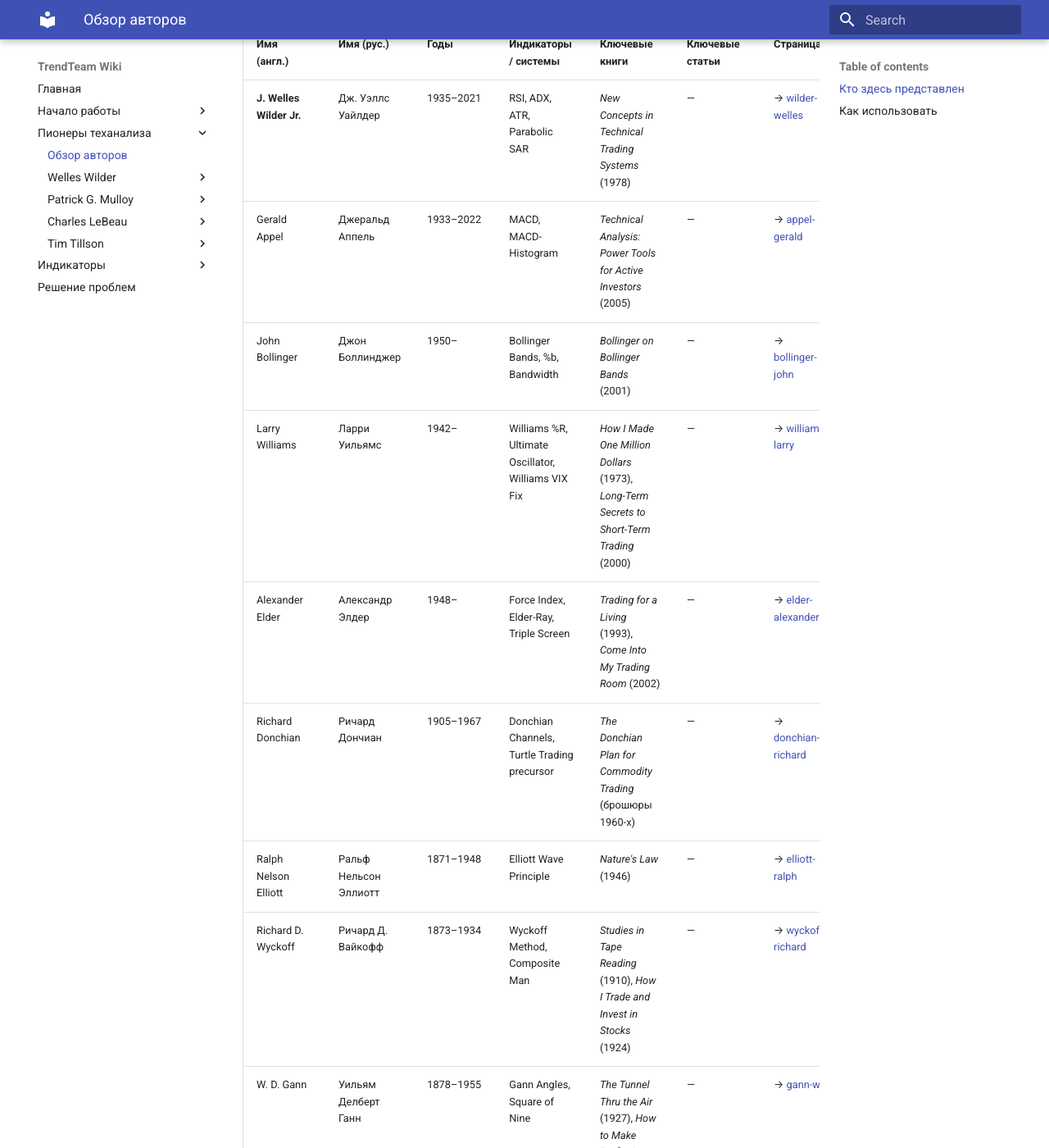
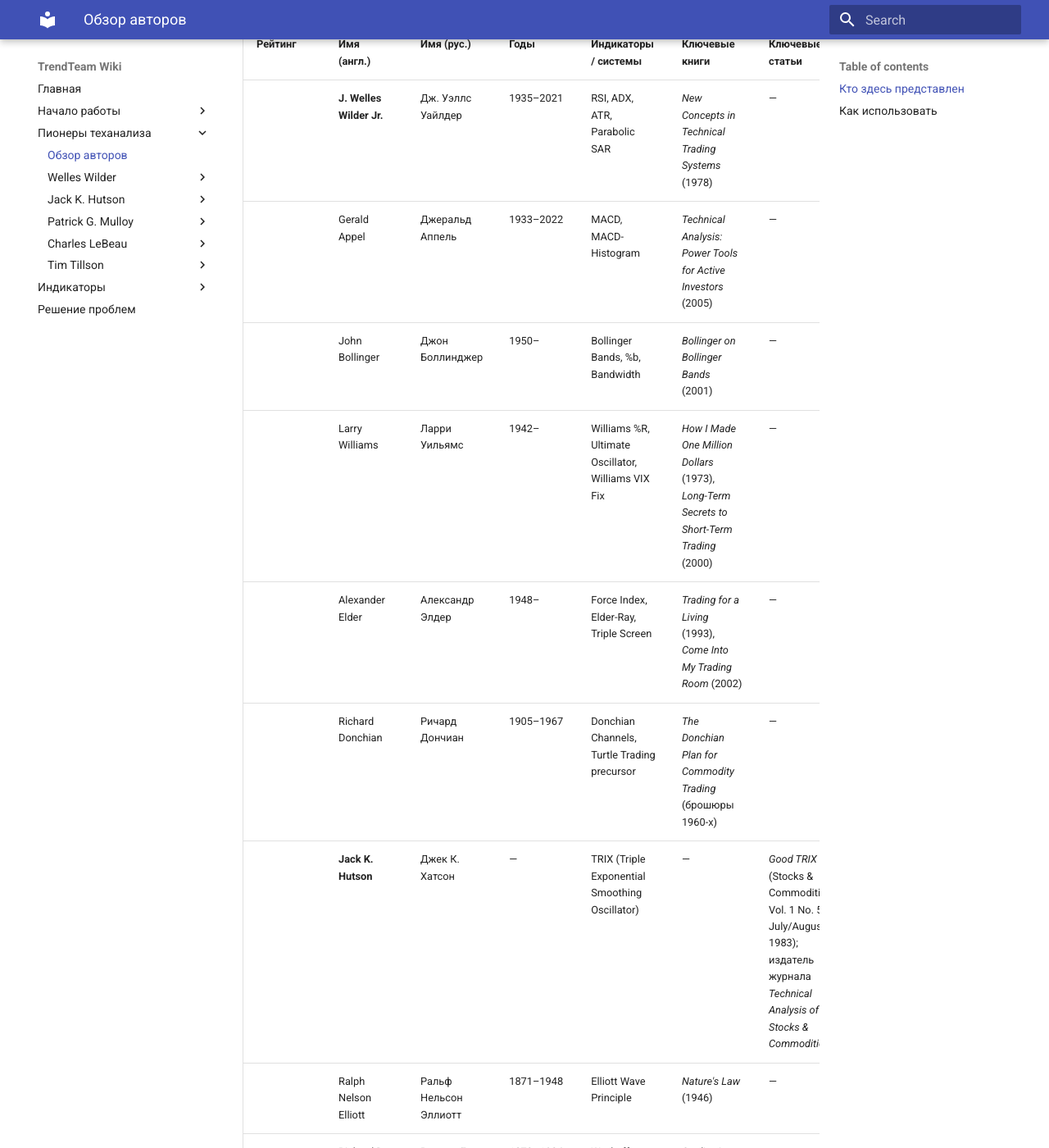
Before and after one commit to TradingLaboratory/wiki, an MkDocs documentation site: the page built from docs/ta-pioneers/key-figures.md, in a window 1280 px wide and 1400 px high, scrolled down 316 px. Shown: the whole window at 82% size. Built offline with MkDocs 1.6.1 and Material for MkDocs 9.7.7, drawn with Linux system fonts in a browser that asks for light colours; some of the changed text lies outside the part shown.

Commit message:
Trix-TALib.md, Trima-TALib.md, hutson-jack.md

```diff
--- a/docs/ta-pioneers/key-figures.md
+++ b/docs/ta-pioneers/key-figures.md
@@ -4,21 +4,22 @@
 
 ## Кто здесь представлен
 
-| Имя (англ.)              | Имя (рус.)            | Годы      | Индикаторы / системы                               | Ключевые книги                                                                             | Ключевые статьи                                                                     | Страница                                  |
-| ------------------------ | --------------------- | --------- | -------------------------------------------------- | ------------------------------------------------------------------------------------------ | ----------------------------------------------------------------------------------- | ----------------------------------------- |
-| **J. Welles Wilder Jr.** | Дж. Уэллс Уайлдер     | 1935–2021 | RSI, ADX, ATR, Parabolic SAR                       | *New Concepts in Technical Trading Systems* (1978)                                         | —                                                                                   | → [wilder-welles](wilder-welles.md)       |
-| Gerald Appel             | Джеральд Аппель       | 1933–2022 | MACD, MACD-Histogram                               | *Technical Analysis: Power Tools for Active Investors* (2005)                              | —                                                                                   | → [appel-gerald](appel-gerald.md)         |
-| John Bollinger           | Джон Боллинджер       | 1950–     | Bollinger Bands, %b, Bandwidth                     | *Bollinger on Bollinger Bands* (2001)                                                      | —                                                                                   | → [bollinger-john](bollinger-john.md)     |
-| Larry Williams           | Ларри Уильямс         | 1942–     | Williams %R, Ultimate Oscillator, Williams VIX Fix | *How I Made One Million Dollars* (1973), *Long-Term Secrets to Short-Term Trading* (2000)  | —                                                                                   | → [williams-larry](williams-larry.md)     |
-| Alexander Elder          | Александр Элдер       | 1948–     | Force Index, Elder-Ray, Triple Screen              | *Trading for a Living* (1993), *Come Into My Trading Room* (2002)                          | —                                                                                   | → [elder-alexander](elder-alexander.md)   |
-| Richard Donchian         | Ричард Дончиан        | 1905–1967 | Donchian Channels, Turtle Trading precursor        | *The Donchian Plan for Commodity Trading* (брошюры 1960-х)                                 | —                                                                                   | → [donchian-richard](donchian-richard.md) |
-| Ralph Nelson Elliott     | Ральф Нельсон Эллиотт | 1871–1948 | Elliott Wave Principle                             | *Nature's Law* (1946)                                                                      | —                                                                                   | → [elliott-ralph](elliott-ralph.md)       |
-| Richard D. Wyckoff       | Ричард Д. Вайкофф     | 1873–1934 | Wyckoff Method, Composite Man                      | *Studies in Tape Reading* (1910), *How I Trade and Invest in Stocks* (1924)                | —                                                                                   | → [wyckoff-richard](wyckoff-richard.md)   |
-| W. D. Gann               | Уильям Делберт Ганн   | 1878–1955 | Gann Angles, Square of Nine                        | *The Tunnel Thru the Air* (1927), *How to Make Profits in Commodities* (1942)              | —                                                                                   | → [gann-w-d](gann-w-d.md)                 |
-| **Patrick G. Mulloy**    | Патрик Г. Маллой      | —         | DEMA, TEMA                                         | —                                                                                          | *Smoothing Data with Faster Moving Averages*, *Smoothing Data with Less Lag* (1994) | → [mulloy-patrick](mulloy-patrick.md)     |
-| **Charles LeBeau**       | Чарльз Лебо           | 1940–2023 | Chandelier Exit, методологии выхода, бэктестинг    | *Technical Traders Guide to Computer Analysis of the Futures Markets* (с Д. Лукасом, 1992) | —                                                                                   | → [lebeau-charles](lebeau-charles.md)     |
-| **Tim Tillson**          | Тим Тилсон            | —         | T3 Moving Average, Generalized DEMA                | —                                                                                          | *Smoothing Techniques for More Accurate Signals*, *Stocks & Commodities* (1998)     | → [tillson-tim](tillson-tim.md)           |
-| Jack Schwager            | Джек Швагер           | 1948–     | —                                                  | *Market Wizards* (1989), *The New Market Wizards* (1992), *Stock Market Wizards* (2001)    | —                                                                                   | → [schwager-jack](schwager-jack.md)       |
+| Рейтинг | Имя (англ.)              | Имя (рус.)            | Годы      | Индикаторы / системы                               | Ключевые книги                                                                             | Ключевые статьи                                                                                                                   | Страница                                  |
+| ------- | ------------------------ | --------------------- | --------- | -------------------------------------------------- | ------------------------------------------------------------------------------------------ | --------------------------------------------------------------------------------------------------------------------------------- | ----------------------------------------- |
+|         | **J. Welles Wilder Jr.** | Дж. Уэллс Уайлдер     | 1935–2021 | RSI, ADX, ATR, Parabolic SAR                       | *New Concepts in Technical Trading Systems* (1978)                                         | —                                                                                                                                 | → [wilder-welles](wilder-welles.md)       |
+|         | Gerald Appel             | Джеральд Аппель       | 1933–2022 | MACD, MACD-Histogram                               | *Technical Analysis: Power Tools for Active Investors* (2005)                              | —                                                                                                                                 | → [appel-gerald](appel-gerald.md)         |
+|         | John Bollinger           | Джон Боллинджер       | 1950–     | Bollinger Bands, %b, Bandwidth                     | *Bollinger on Bollinger Bands* (2001)                                                      | —                                                                                                                                 | → [bollinger-john](bollinger-john.md)     |
+|         | Larry Williams           | Ларри Уильямс         | 1942–     | Williams %R, Ultimate Oscillator, Williams VIX Fix | *How I Made One Million Dollars* (1973), *Long-Term Secrets to Short-Term Trading* (2000)  | —                                                                                                                                 | → [williams-larry](williams-larry.md)     |
+|         | Alexander Elder          | Александр Элдер       | 1948–     | Force Index, Elder-Ray, Triple Screen              | *Trading for a Living* (1993), *Come Into My Trading Room* (2002)                          | —                                                                                                                                 | → [elder-alexander](elder-alexander.md)   |
+|         | Richard Donchian         | Ричард Дончиан        | 1905–1967 | Donchian Channels, Turtle Trading precursor        | *The Donchian Plan for Commodity Trading* (брошюры 1960-х)                                 | —                                                                                                                                 | → [donchian-richard](donchian-richard.md) |
+|         | **Jack K. Hutson**       | Джек К. Хатсон        | —         | TRIX (Triple Exponential Smoothing Oscillator)     | —                                                                                          | *Good TRIX* (Stocks & Commodities, Vol. 1 No. 5, July/August 1983); издатель журнала *Technical Analysis of Stocks & Commodities* | → [hutson-jack](hutson-jack.md)           |
+|         | Ralph Nelson Elliott     | Ральф Нельсон Эллиотт | 1871–1948 | Elliott Wave Principle                             | *Nature's Law* (1946)                                                                      | —                                                                                                                                 | → [elliott-ralph](elliott-ralph.md)       |
+|         | Richard D. Wyckoff       | Ричард Д. Вайкофф     | 1873–1934 | Wyckoff Method, Composite Man                      | *Studies in Tape Reading* (1910), *How I Trade and Invest in Stocks* (1924)                | —                                                                                                                                 | → [wyckoff-richard](wyckoff-richard.md)   |
+|         | W. D. Gann               | Уильям Делберт Ганн   | 1878–1955 | Gann Angles, Square of Nine                        | *The Tunnel Thru the Air* (1927), *How to Make Profits in Commodities* (1942)              | —                                                                                                                                 | → [gann-w-d](gann-w-d.md)                 |
+|         | **Patrick G. Mulloy**    | Патрик Г. Маллой      | —         | DEMA, TEMA                                         | —                                                                                          | *Smoothing Data with Faster Moving Averages*, *Smoothing Data with Less Lag* (1994)                                               | → [mulloy-patrick](mulloy-patrick.md)     |
+|         | **Charles LeBeau**       | Чарльз Лебо           | 1940–2023 | Chandelier Exit, методологии выхода, бэктестинг    | *Technical Traders Guide to Computer Analysis of the Futures Markets* (с Д. Лукасом, 1992) | —                                                                                                                                 | → [lebeau-charles](lebeau-charles.md)     |
+|         | **Tim Tillson**          | Тим Тилсон            | —         | T3 Moving Average, Generalized DEMA                | —                                                                                          | *Smoothing Techniques for More Accurate Signals*, *Stocks & Commodities* (1998)                                                   | → [tillson-tim](tillson-tim.md)           |
+|         | Jack Schwager            | Джек Швагер           | 1948–     | —                                                  | *Market Wizards* (1989), *The New Market Wizards* (1992), *Stock Market Wizards* (2001)    | —                                                                                                                                 | → [schwager-jack](schwager-jack.md)       |
 
 > 💡 **Примечания к таблице:**
 > - **Индикаторы:** перечислены общепринятые названия, используемые в торговых терминалах (TradingView, MetaTrader, Thinkorswim и др.).
--- a/mkdocs.yml
+++ b/mkdocs.yml
@@ -63,6 +63,10 @@ nav:
       - MinusDI: TALib/MomentumIndicators/MinusDI-TALib.md
       - PlusDI: TALib/MomentumIndicators/PlusDI-TALib.md
 
+    - Jack K. Hutson:
+      - Краткая справка: ta-pioneers/hutson-jack.md
+      - Trix: TALib/MomentumIndicators/Trix-TALib.md
+
     - Patrick G. Mulloy:
       - Краткая справка: ta-pioneers/mulloy-patrick.md
       - Tema: TALib/OverlapStudies/Averages/Tema-TALib.md
@@ -99,6 +103,7 @@ nav:
           - Tsf: TALib/StatisticFunctions/Tsf-TALib.md
           - Tema: TALib/OverlapStudies/Averages/Tema-TALib.md
           - Dema: TALib/OverlapStudies/Averages/Dema-TALib.md
+          - Trima: TALib/OverlapStudies/Averages/Trima-TALib.md
 
         - Trailings:
           - SarExt: TALib/OverlapStudies/Trailings/SarExt-TALib.md
@@ -109,20 +114,23 @@ nav:
       - MomentumIndicators:
         - Mom: TALib/MomentumIndicators/Mom-TALib.md
 
+        - Ppo: TALib/Ppo-TALib.md
+
         - RateOfChange:
           - Roc: TALib/MomentumIndicators/Roc-TALib.md
           - RocP: TALib/MomentumIndicators/RocP-TALib.md
           - RocR: TALib/MomentumIndicators/RocR-TALib.md
           - RocR100: TALib/MomentumIndicators/RocR100-TALib.md
+          - Trix: TALib/MomentumIndicators/Trix-TALib.md
 
         - StochRsi: TALib/MomentumIndicators/StochRsi-TALib.md
-        - Williams %R: TALib/WillR-TALib.md
+        - WillR: TALib/WillR-TALib.md
+        - UltOsc: TALib/UltOsc-TALib.md
+
+        - PlusDI: TALib/MomentumIndicators/PlusDI-TALib.md
         - MinusDI: TALib/MomentumIndicators/MinusDI-TALib.md
-        - Ppo: TALib/Ppo-TALib.md
-        - UltOsc: TALib/UltOsc-TALib.md
+        - PlusDM: TALib/MomentumIndicators/PlusDM-TALib.md
         - MinusDM: TALib/MomentumIndicators/MinusDM-TALib.md
-        - PlusDI: TALib/MomentumIndicators/PlusDI-TALib.md
-        - PlusDM: TALib/MomentumIndicators/PlusDM-TALib.md
 
       - MathOperators:
         - MinMaxIndex: TALib/MinMaxIndex-TALib.md
```
Also changed, not shown: docs/TALib/MomentumIndicators/Trix-TALib.md (added, +62 -0 lines), docs/TALib/OverlapStudies/Averages/Trima-TALib.md (added, +70 -0 lines), docs/ta-pioneers/hutson-jack.md (added, +75 -0 lines).
